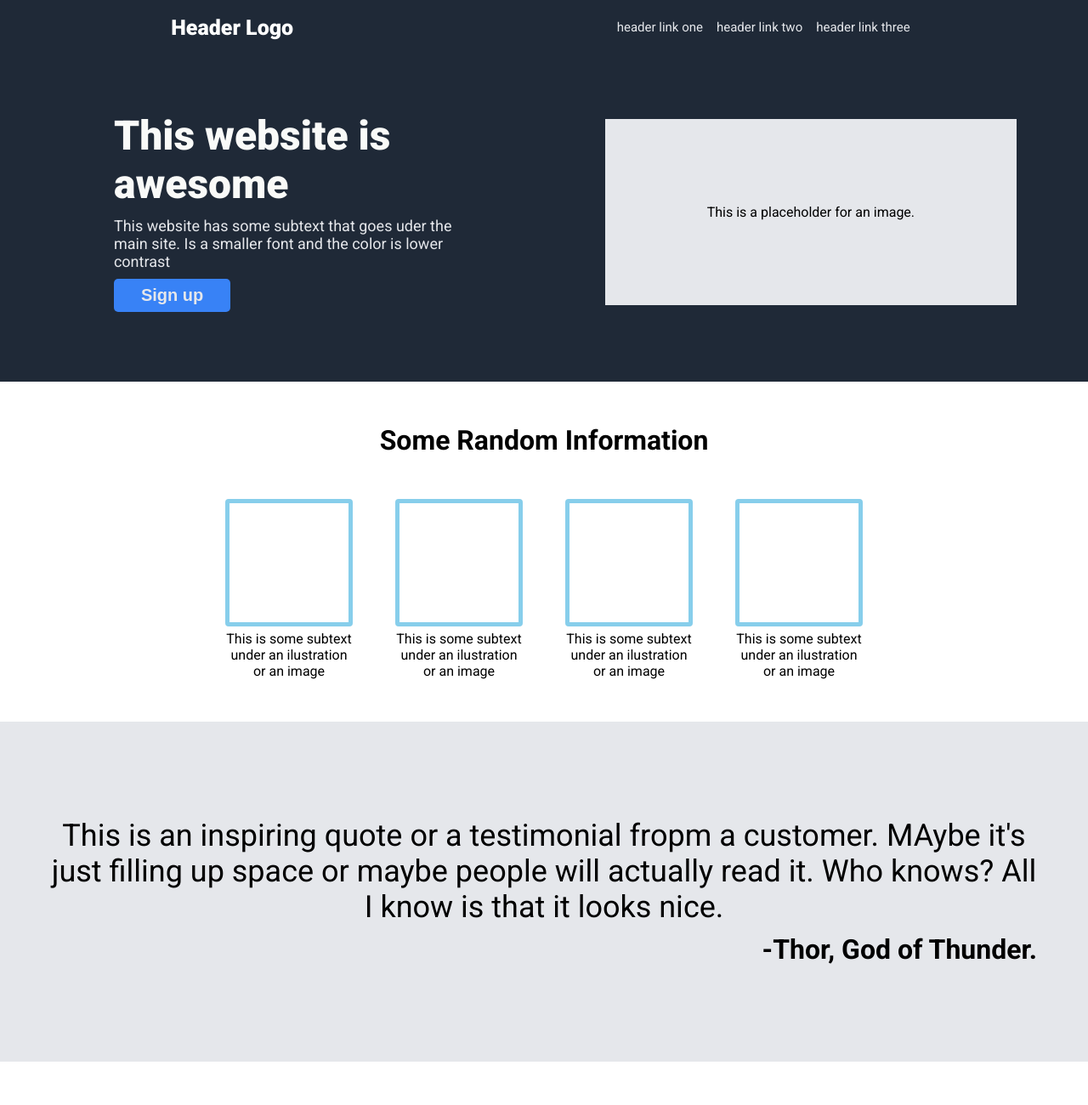
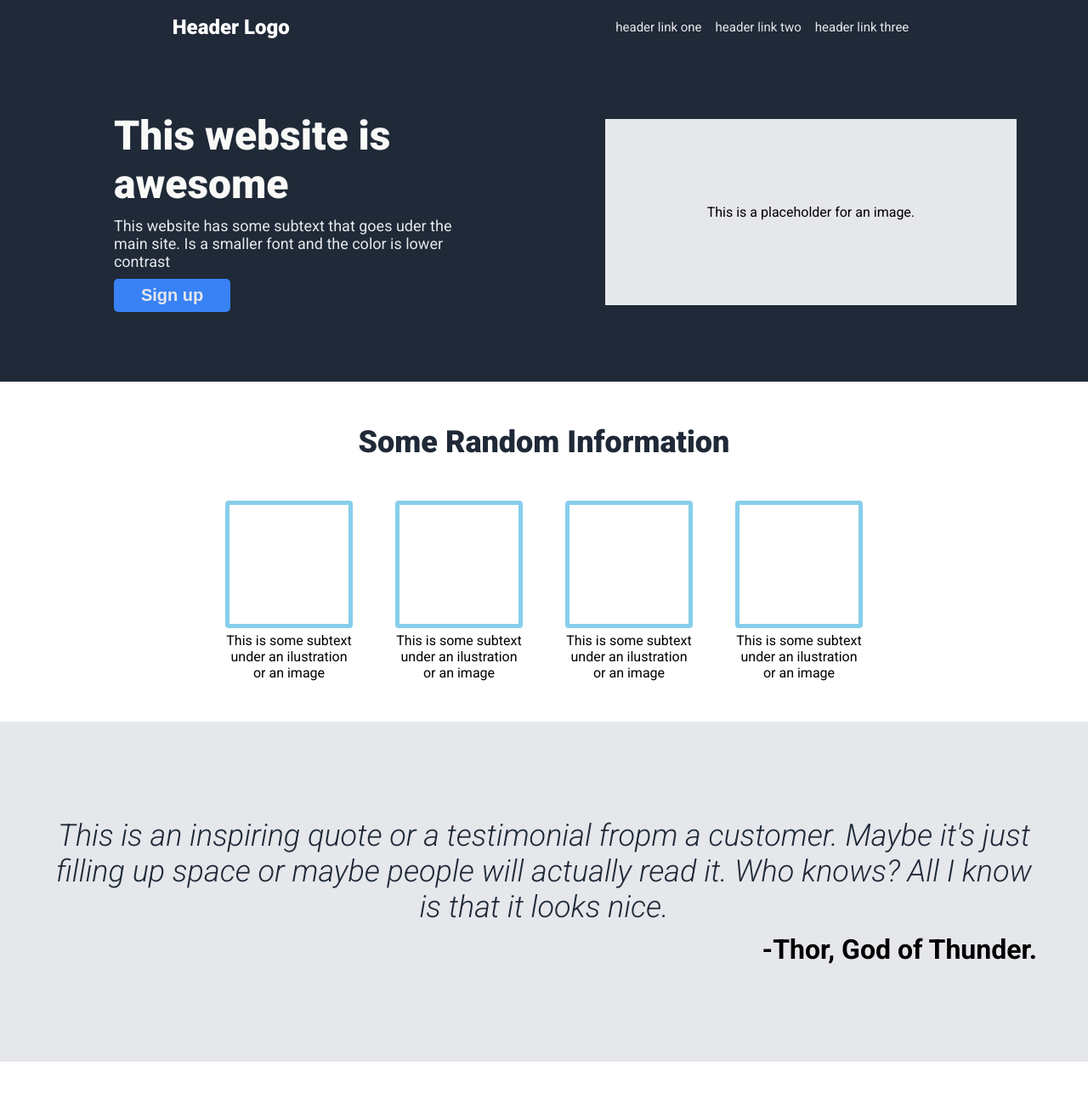
Before and after one commit to Oscar-Mont/odin-landing-page, a plain HTML site: page index.html in a window 1280 px wide. Shown: the top 1300 px of the page at 85% size. Drawn offline with Linux system fonts and the light colour scheme.

Commit message:
Make final style and typography corrections.
Final check to ensure background colors, font sizes and styles were
correct. There were some things in this area that needed correction.

```diff
--- a/index.html
+++ b/index.html
@@ -55,7 +55,7 @@
     </div>
 
     <div class="quote-section">
-        <p class="quote-section__p"> This is an inspiring quote or a testimonial fropm a customer. MAybe it's
+        <p class="quote-section__p"> This is an inspiring quote or a testimonial fropm a customer. Maybe it's
             just filling up space or maybe people will actually read it. Who knows? All I
             know is that it looks nice.
         </p>
@@ -71,7 +71,7 @@
             <button class="action-section__btn">Sign up</button>
         </div>
     </div>
-    <footer class="footer">Copyright C The Odin Project 2021</footer>
+    <footer class="footer">Copyright &copy; The Odin Project 2021</footer>
 </body>
 
 </html>
--- a/styles.css
+++ b/styles.css
@@ -80,7 +80,7 @@ body {
 /*header block elements */
 
 .header__logo {
-    font-size: 25px;
+    font-size: 24px;
     font-weight: 900;
 }
 
@@ -111,7 +111,7 @@ body {
 
 .main-section__h1 {
     font-size: 48px;
-    font-weight: 1000;
+    font-weight: 800;
     color: #F9FAF8;
     width: 350px;
 }
@@ -145,7 +145,9 @@ body {
     text-align: center;
     margin-top: 50px;
     align-self: center;
-
+    font-size: 36px;
+    font-weight: 800;
+    color: #1F2937;
 }
 
 .img-section__items {
@@ -182,7 +184,10 @@ body {
 .quote-section__p {
     text-align: center;
     font-size: 36px;
+    font-weight: 300;
+    font-style: italic;
     margin: 0px 60px 0px 60px;
+    color: #1F2937;
 }
 
 .quote-section__h3 {
```
